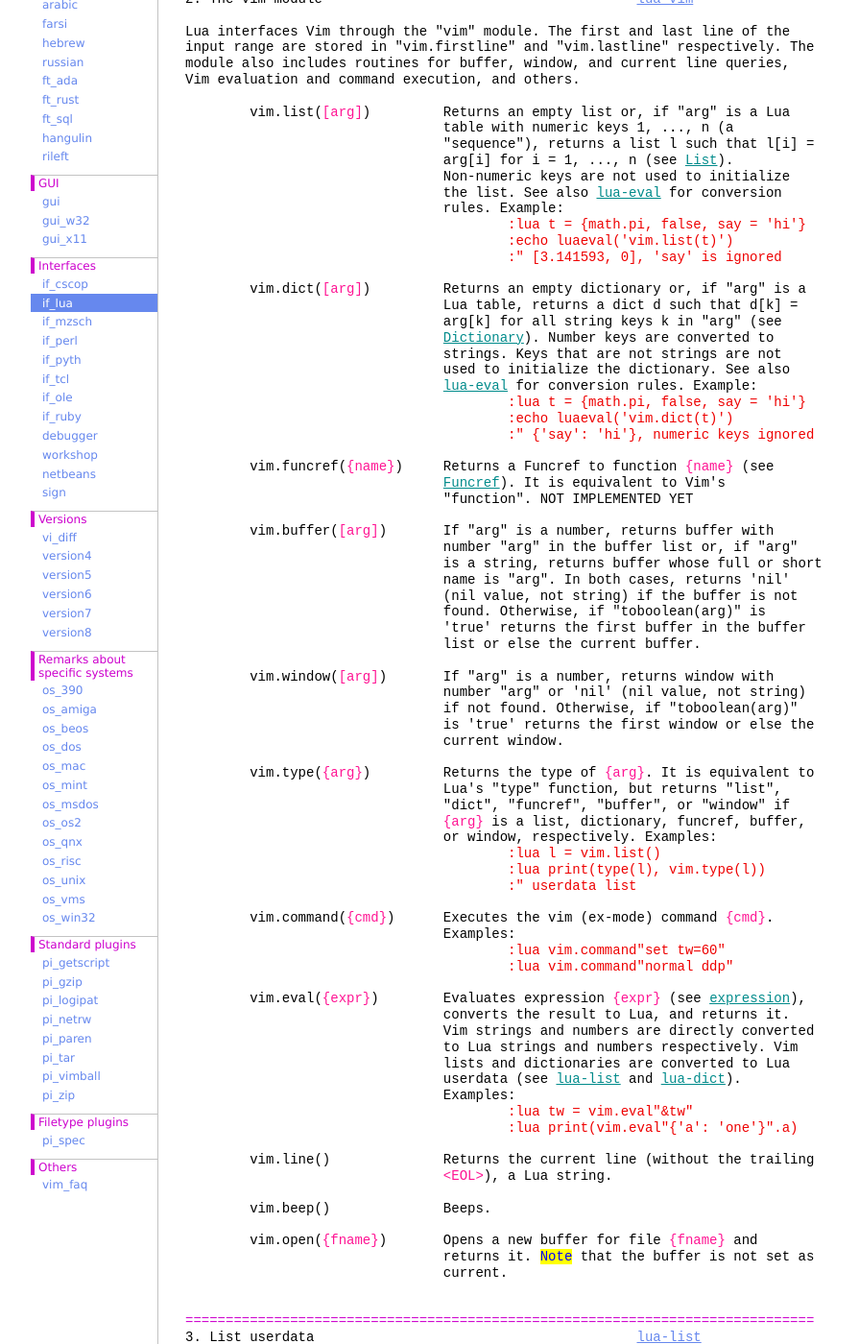
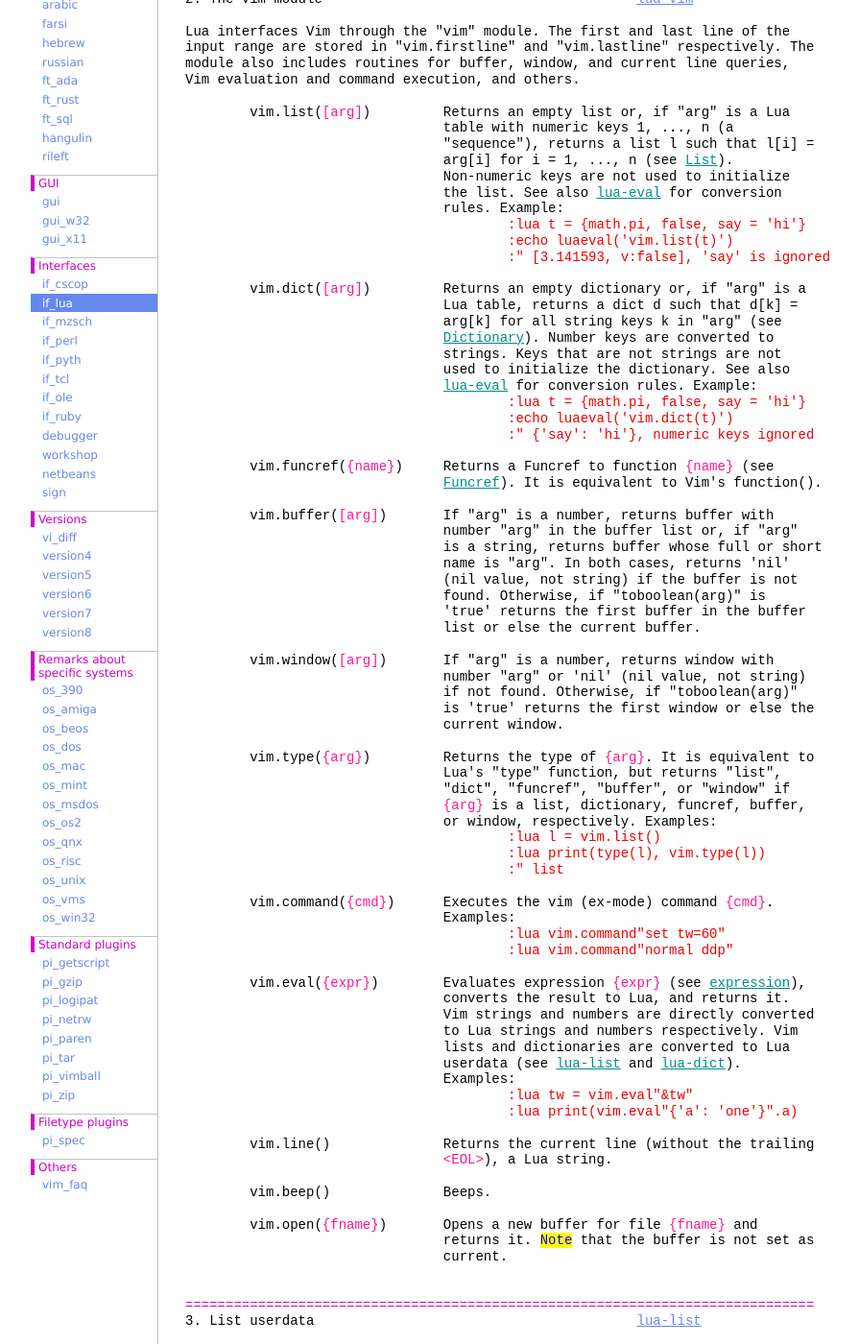
Before and after one commit to vim-jp/vimdoc-en, a Jekyll site: the page built from if_lua.html, in a window 1280 px wide and 1400 px high, scrolled down 2110 px. Shown: the whole window at 96% size, without its empty margins (208-1103 px from the left). Built offline with Jekyll 4.4.1, drawn with Linux system fonts in a browser that asks for light colours; nearby versions of some CDN libraries; comment, search, counter and statistics services are not loaded.

Commit message:
Generated by Travis JOB 522.1
https://travis-ci.org/vim-jp/vimdoc-en/builds/398873743

```diff
--- a/if_lua.html
+++ b/if_lua.html
@@ -132,7 +132,7 @@
 &nbsp;&nbsp;&nbsp;&nbsp;&nbsp;&nbsp;&nbsp;&nbsp;&nbsp;&nbsp;&nbsp;&nbsp;&nbsp;&nbsp;&nbsp;&nbsp;&nbsp;&nbsp;&nbsp;&nbsp;&nbsp;&nbsp;&nbsp;&nbsp;&nbsp;&nbsp;&nbsp;&nbsp;&nbsp;&nbsp;&nbsp;&nbsp;rules. Example:<br>
 <div class="helpExample">&nbsp;&nbsp;&nbsp;&nbsp;&nbsp;&nbsp;&nbsp;&nbsp;&nbsp;&nbsp;&nbsp;&nbsp;&nbsp;&nbsp;&nbsp;&nbsp;&nbsp;&nbsp;&nbsp;&nbsp;&nbsp;&nbsp;&nbsp;&nbsp;&nbsp;&nbsp;&nbsp;&nbsp;&nbsp;&nbsp;&nbsp;&nbsp;&nbsp;&nbsp;&nbsp;&nbsp;&nbsp;&nbsp;&nbsp;&nbsp;:lua t = {math.pi, false, say = 'hi'}<br>
 &nbsp;&nbsp;&nbsp;&nbsp;&nbsp;&nbsp;&nbsp;&nbsp;&nbsp;&nbsp;&nbsp;&nbsp;&nbsp;&nbsp;&nbsp;&nbsp;&nbsp;&nbsp;&nbsp;&nbsp;&nbsp;&nbsp;&nbsp;&nbsp;&nbsp;&nbsp;&nbsp;&nbsp;&nbsp;&nbsp;&nbsp;&nbsp;&nbsp;&nbsp;&nbsp;&nbsp;&nbsp;&nbsp;&nbsp;&nbsp;:echo luaeval('vim.list(t)')<br>
-&nbsp;&nbsp;&nbsp;&nbsp;&nbsp;&nbsp;&nbsp;&nbsp;&nbsp;&nbsp;&nbsp;&nbsp;&nbsp;&nbsp;&nbsp;&nbsp;&nbsp;&nbsp;&nbsp;&nbsp;&nbsp;&nbsp;&nbsp;&nbsp;&nbsp;&nbsp;&nbsp;&nbsp;&nbsp;&nbsp;&nbsp;&nbsp;&nbsp;&nbsp;&nbsp;&nbsp;&nbsp;&nbsp;&nbsp;&nbsp;:&quot; [3.141593, 0], 'say' is ignored</div>
+&nbsp;&nbsp;&nbsp;&nbsp;&nbsp;&nbsp;&nbsp;&nbsp;&nbsp;&nbsp;&nbsp;&nbsp;&nbsp;&nbsp;&nbsp;&nbsp;&nbsp;&nbsp;&nbsp;&nbsp;&nbsp;&nbsp;&nbsp;&nbsp;&nbsp;&nbsp;&nbsp;&nbsp;&nbsp;&nbsp;&nbsp;&nbsp;&nbsp;&nbsp;&nbsp;&nbsp;&nbsp;&nbsp;&nbsp;&nbsp;:&quot; [3.141593, v:false], 'say' is ignored</div>
 <br>
 &nbsp;&nbsp;&nbsp;&nbsp;&nbsp;&nbsp;&nbsp;&nbsp;vim.dict(<span class="Special">[arg]</span>)&nbsp;&nbsp;&nbsp;&nbsp;&nbsp;&nbsp;&nbsp;&nbsp; Returns an empty dictionary or, if &quot;arg&quot; is a<br>
 &nbsp;&nbsp;&nbsp;&nbsp;&nbsp;&nbsp;&nbsp;&nbsp;&nbsp;&nbsp;&nbsp;&nbsp;&nbsp;&nbsp;&nbsp;&nbsp;&nbsp;&nbsp;&nbsp;&nbsp;&nbsp;&nbsp;&nbsp;&nbsp;&nbsp;&nbsp;&nbsp;&nbsp;&nbsp;&nbsp;&nbsp;&nbsp;Lua table, returns a dict d such that d[k] =<br>
@@ -146,8 +146,7 @@
 &nbsp;&nbsp;&nbsp;&nbsp;&nbsp;&nbsp;&nbsp;&nbsp;&nbsp;&nbsp;&nbsp;&nbsp;&nbsp;&nbsp;&nbsp;&nbsp;&nbsp;&nbsp;&nbsp;&nbsp;&nbsp;&nbsp;&nbsp;&nbsp;&nbsp;&nbsp;&nbsp;&nbsp;&nbsp;&nbsp;&nbsp;&nbsp;&nbsp;&nbsp;&nbsp;&nbsp;&nbsp;&nbsp;&nbsp;&nbsp;:&quot; {'say': 'hi'}, numeric keys ignored</div>
 <br>
 &nbsp;&nbsp;&nbsp;&nbsp;&nbsp;&nbsp;&nbsp;&nbsp;vim.funcref(<span class="Special">{name}</span>)&nbsp;&nbsp;&nbsp;&nbsp; Returns a Funcref to function&nbsp;<span class="Special">{name}</span>&nbsp;(see<br>
-&nbsp;&nbsp;&nbsp;&nbsp;&nbsp;&nbsp;&nbsp;&nbsp;&nbsp;&nbsp;&nbsp;&nbsp;&nbsp;&nbsp;&nbsp;&nbsp;&nbsp;&nbsp;&nbsp;&nbsp;&nbsp;&nbsp;&nbsp;&nbsp;&nbsp;&nbsp;&nbsp;&nbsp;&nbsp;&nbsp;&nbsp;&nbsp;<a class="Identifier" href="eval.html#Funcref">Funcref</a>). It is equivalent to Vim's<br>
-&nbsp;&nbsp;&nbsp;&nbsp;&nbsp;&nbsp;&nbsp;&nbsp;&nbsp;&nbsp;&nbsp;&nbsp;&nbsp;&nbsp;&nbsp;&nbsp;&nbsp;&nbsp;&nbsp;&nbsp;&nbsp;&nbsp;&nbsp;&nbsp;&nbsp;&nbsp;&nbsp;&nbsp;&nbsp;&nbsp;&nbsp;&nbsp;&quot;function&quot;. NOT IMPLEMENTED YET<br>
+&nbsp;&nbsp;&nbsp;&nbsp;&nbsp;&nbsp;&nbsp;&nbsp;&nbsp;&nbsp;&nbsp;&nbsp;&nbsp;&nbsp;&nbsp;&nbsp;&nbsp;&nbsp;&nbsp;&nbsp;&nbsp;&nbsp;&nbsp;&nbsp;&nbsp;&nbsp;&nbsp;&nbsp;&nbsp;&nbsp;&nbsp;&nbsp;<a class="Identifier" href="eval.html#Funcref">Funcref</a>). It is equivalent to Vim's function().<br>
 <br>
 &nbsp;&nbsp;&nbsp;&nbsp;&nbsp;&nbsp;&nbsp;&nbsp;vim.buffer(<span class="Special">[arg]</span>)&nbsp;&nbsp;&nbsp;&nbsp;&nbsp;&nbsp; If &quot;arg&quot; is a number, returns buffer with<br>
 &nbsp;&nbsp;&nbsp;&nbsp;&nbsp;&nbsp;&nbsp;&nbsp;&nbsp;&nbsp;&nbsp;&nbsp;&nbsp;&nbsp;&nbsp;&nbsp;&nbsp;&nbsp;&nbsp;&nbsp;&nbsp;&nbsp;&nbsp;&nbsp;&nbsp;&nbsp;&nbsp;&nbsp;&nbsp;&nbsp;&nbsp;&nbsp;number &quot;arg&quot; in the buffer list or, if &quot;arg&quot;<br>
@@ -171,7 +170,7 @@
 &nbsp;&nbsp;&nbsp;&nbsp;&nbsp;&nbsp;&nbsp;&nbsp;&nbsp;&nbsp;&nbsp;&nbsp;&nbsp;&nbsp;&nbsp;&nbsp;&nbsp;&nbsp;&nbsp;&nbsp;&nbsp;&nbsp;&nbsp;&nbsp;&nbsp;&nbsp;&nbsp;&nbsp;&nbsp;&nbsp;&nbsp;&nbsp;or window, respectively. Examples:<br>
 <div class="helpExample">&nbsp;&nbsp;&nbsp;&nbsp;&nbsp;&nbsp;&nbsp;&nbsp;&nbsp;&nbsp;&nbsp;&nbsp;&nbsp;&nbsp;&nbsp;&nbsp;&nbsp;&nbsp;&nbsp;&nbsp;&nbsp;&nbsp;&nbsp;&nbsp;&nbsp;&nbsp;&nbsp;&nbsp;&nbsp;&nbsp;&nbsp;&nbsp;&nbsp;&nbsp;&nbsp;&nbsp;&nbsp;&nbsp;&nbsp;&nbsp;:lua l = vim.list()<br>
 &nbsp;&nbsp;&nbsp;&nbsp;&nbsp;&nbsp;&nbsp;&nbsp;&nbsp;&nbsp;&nbsp;&nbsp;&nbsp;&nbsp;&nbsp;&nbsp;&nbsp;&nbsp;&nbsp;&nbsp;&nbsp;&nbsp;&nbsp;&nbsp;&nbsp;&nbsp;&nbsp;&nbsp;&nbsp;&nbsp;&nbsp;&nbsp;&nbsp;&nbsp;&nbsp;&nbsp;&nbsp;&nbsp;&nbsp;&nbsp;:lua print(type(l), vim.type(l))<br>
-&nbsp;&nbsp;&nbsp;&nbsp;&nbsp;&nbsp;&nbsp;&nbsp;&nbsp;&nbsp;&nbsp;&nbsp;&nbsp;&nbsp;&nbsp;&nbsp;&nbsp;&nbsp;&nbsp;&nbsp;&nbsp;&nbsp;&nbsp;&nbsp;&nbsp;&nbsp;&nbsp;&nbsp;&nbsp;&nbsp;&nbsp;&nbsp;&nbsp;&nbsp;&nbsp;&nbsp;&nbsp;&nbsp;&nbsp;&nbsp;:&quot; userdata list</div>
+&nbsp;&nbsp;&nbsp;&nbsp;&nbsp;&nbsp;&nbsp;&nbsp;&nbsp;&nbsp;&nbsp;&nbsp;&nbsp;&nbsp;&nbsp;&nbsp;&nbsp;&nbsp;&nbsp;&nbsp;&nbsp;&nbsp;&nbsp;&nbsp;&nbsp;&nbsp;&nbsp;&nbsp;&nbsp;&nbsp;&nbsp;&nbsp;&nbsp;&nbsp;&nbsp;&nbsp;&nbsp;&nbsp;&nbsp;&nbsp;:&quot; list</div>
 <br>
 &nbsp;&nbsp;&nbsp;&nbsp;&nbsp;&nbsp;&nbsp;&nbsp;vim.command(<span class="Special">{cmd}</span>)&nbsp;&nbsp;&nbsp;&nbsp;&nbsp;&nbsp;Executes the vim (ex-mode) command&nbsp;<span class="Special">{cmd}</span>.<br>
 &nbsp;&nbsp;&nbsp;&nbsp;&nbsp;&nbsp;&nbsp;&nbsp;&nbsp;&nbsp;&nbsp;&nbsp;&nbsp;&nbsp;&nbsp;&nbsp;&nbsp;&nbsp;&nbsp;&nbsp;&nbsp;&nbsp;&nbsp;&nbsp;&nbsp;&nbsp;&nbsp;&nbsp;&nbsp;&nbsp;&nbsp;&nbsp;Examples:<br>
```
